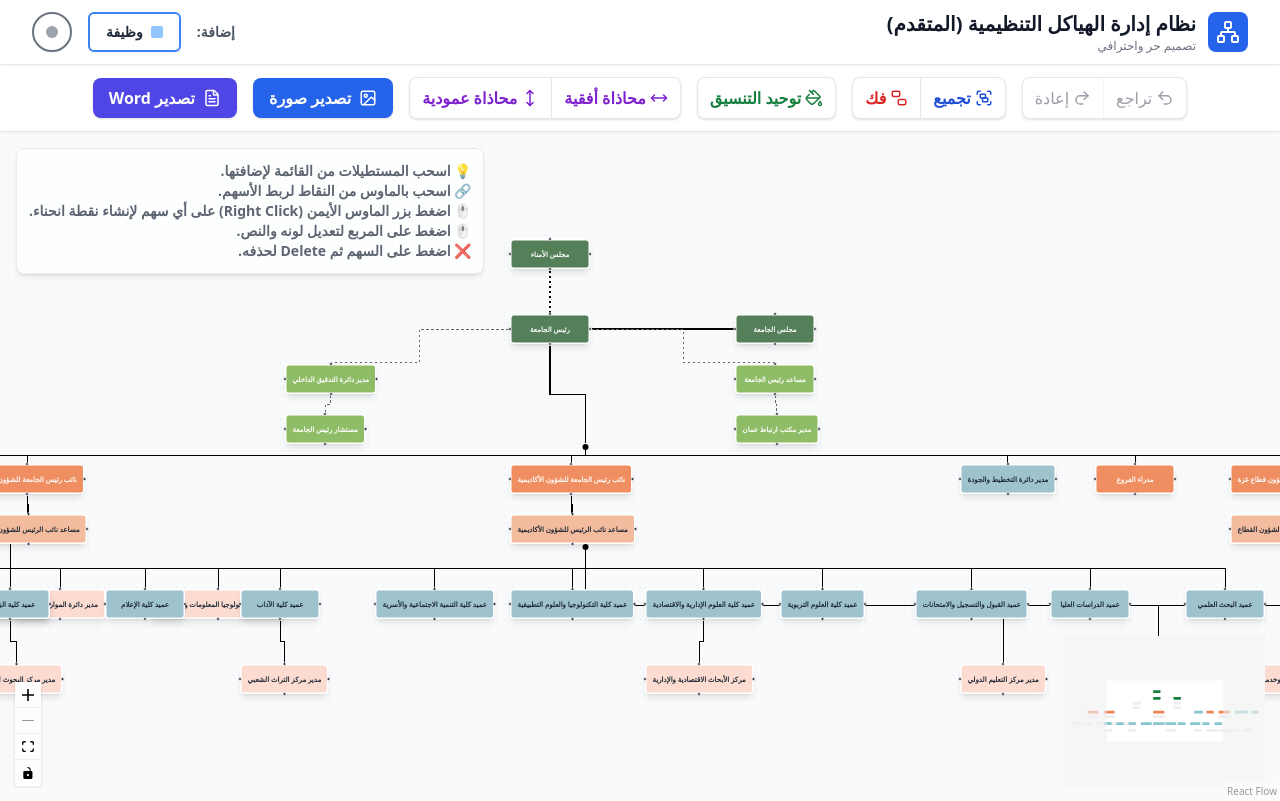
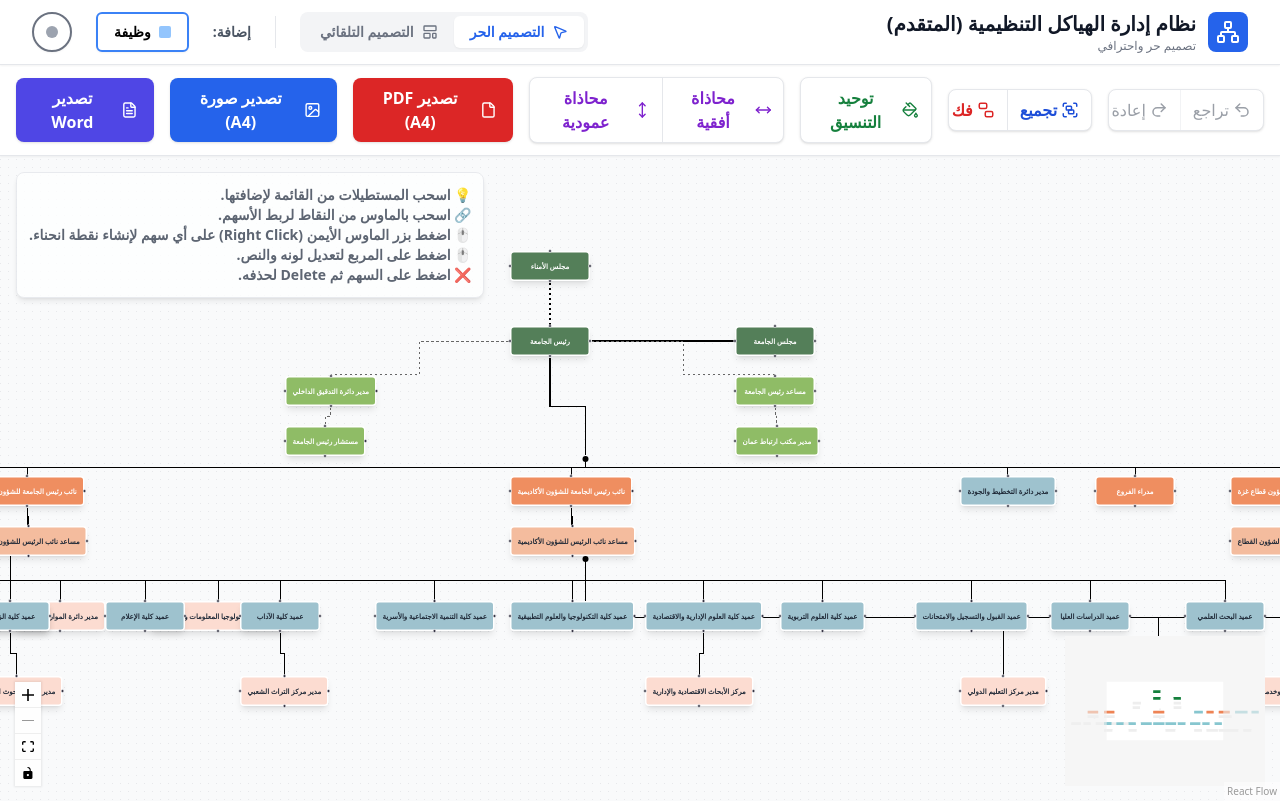
Before and after one commit to abuayham/Abed-Maraqa, a React (Vite) app: page / in a window 1280 px wide. Built offline with nearby package versions, Linux system fonts and the light colour scheme.

Commit message:
Add PDF export, AutoLayout tab, and design changes

```diff
--- a/package.json
+++ b/package.json
@@ -17,6 +17,7 @@
     "exceljs": "^4.4.0",
     "file-saver": "^2.0.5",
     "html-to-image": "^1.11.13",
+    "jspdf": "^4.2.1",
     "lucide-react": "^1.27.0",
     "react": "^19.2.7",
     "react-dom": "^19.2.7",
--- a/src/App.tsx
+++ b/src/App.tsx
@@ -1,7 +1,11 @@
-import { Network } from 'lucide-react';
+import { useState } from 'react';
+import { Network, LayoutTemplate, MousePointer2 } from 'lucide-react';
 import { ReactFlowChart } from './ReactFlowChart';
+import { AutoLayoutChart } from './AutoLayoutChart';
 
 function App() {
+  const [activeTab, setActiveTab] = useState<'free' | 'auto'>('free');
+
   return (
     <div className="min-h-screen bg-gray-50 flex flex-col font-sans" dir="rtl">
       {/* Header */}
@@ -17,14 +21,40 @@ function App() {
             </div>
           </div>
 
-          <div className="flex items-center gap-4">
+          <div className="flex items-center gap-6">
+
+            {/* Tabs */}
+            <div className="flex bg-gray-100 p-1 rounded-lg">
+              <button
+                onClick={() => setActiveTab('free')}
+                className={`flex items-center gap-2 px-4 py-1.5 rounded-md text-sm font-bold transition-colors ${
+                  activeTab === 'free' ? 'bg-white text-blue-600 shadow-sm' : 'text-gray-500 hover:text-gray-700'
+                }`}
+              >
+                <MousePointer2 size={16} />
+                التصميم الحر
+              </button>
+              <button
+                onClick={() => setActiveTab('auto')}
+                className={`flex items-center gap-2 px-4 py-1.5 rounded-md text-sm font-bold transition-colors ${
+                  activeTab === 'auto' ? 'bg-white text-blue-600 shadow-sm' : 'text-gray-500 hover:text-gray-700'
+                }`}
+              >
+                <LayoutTemplate size={16} />
+                التصميم التلقائي
+              </button>
+            </div>
+
+            <div className="w-px h-8 bg-gray-200"></div>
+
             <div className="text-sm font-bold text-gray-600">إضافة:</div>
 
             {/* Draggable Rectangle */}
             <div
-              className="cursor-grab bg-white border-2 border-blue-500 rounded-md px-4 py-2 text-sm font-bold shadow-sm hover:shadow-md transition-shadow text-gray-800 flex items-center gap-2"
-              draggable
+              className={`bg-white border-2 border-blue-500 rounded-md px-4 py-2 text-sm font-bold flex items-center gap-2 ${activeTab === 'free' ? 'cursor-grab shadow-sm hover:shadow-md' : 'opacity-50 cursor-not-allowed'}`}
+              draggable={activeTab === 'free'}
               onDragStart={(e) => {
+                if (activeTab !== 'free') return;
                 e.dataTransfer.setData('application/reactflow', 'orgNode');
                 e.dataTransfer.setData('application/nodecolor', 'blue-light');
                 e.dataTransfer.setData('application/nodetitle', 'مسمى وظيفي جديد');
@@ -37,10 +67,11 @@ function App() {
 
             {/* Draggable Routing Node */}
             <div
-              className="cursor-grab bg-white border-2 border-gray-500 rounded-full w-10 h-10 flex items-center justify-center shadow-sm hover:shadow-md transition-shadow"
-              draggable
+              className={`bg-white border-2 border-gray-500 rounded-full w-10 h-10 flex items-center justify-center ${activeTab === 'free' ? 'cursor-grab shadow-sm hover:shadow-md' : 'opacity-50 cursor-not-allowed'}`}
+              draggable={activeTab === 'free'}
               title="مفصل أسهم (لتفرع الخطوط)"
               onDragStart={(e) => {
+                if (activeTab !== 'free') return;
                 e.dataTransfer.setData('application/reactflow', 'routingNode');
                 e.dataTransfer.effectAllowed = 'move';
               }}
@@ -53,8 +84,8 @@ function App() {
       </header>
 
       {/* Main Content Area */}
-      <main className="flex-1 w-full h-[calc(100vh-64px)]">
-        <ReactFlowChart />
+      <main className="flex-1 w-full h-[calc(100vh-64px)] relative">
+        {activeTab === 'free' ? <ReactFlowChart /> : <AutoLayoutChart />}
       </main>
     </div>
   );
--- /dev/null
+++ b/src/AutoLayoutChart.tsx
@@ -0,0 +1,120 @@
+import { useEffect } from 'react';
+import {
+  ReactFlow,
+  MiniMap,
+  Controls,
+  Background,
+  useNodesState,
+  useEdgesState,
+  Panel,
+} from '@xyflow/react';
+import dagre from 'dagre';
+import '@xyflow/react/dist/style.css';
+
+import { initialNodes, initialEdges } from './initialOrgData';
+import CustomOrgNode from './CustomOrgNode';
+import RoutingNode from './RoutingNode';
+import AdjustableStepEdge from './AdjustableStepEdge';
+
+const nodeTypes = {
+  orgNode: CustomOrgNode,
+  routingNode: RoutingNode,
+};
+
+const edgeTypes = {
+  step: AdjustableStepEdge,
+};
+
+const LOCAL_STORAGE_KEY = 'org-chart-flow';
+
+const dagreGraph = new dagre.graphlib.Graph();
+dagreGraph.setDefaultEdgeLabel(() => ({}));
+
+const getLayoutedElements = (nodes: any[], edges: any[], direction = 'TB') => {
+  const isHorizontal = direction === 'LR';
+  dagreGraph.setGraph({ rankdir: direction, nodesep: 60, ranksep: 100 });
+
+  nodes.forEach((node) => {
+    const w = node.type === 'routingNode' ? 10 : 250;
+    const h = node.type === 'routingNode' ? 10 : 100;
+    dagreGraph.setNode(node.id, { width: w, height: h });
+  });
+
+  edges.forEach((edge) => {
+    dagreGraph.setEdge(edge.source, edge.target);
+  });
+
+  dagre.layout(dagreGraph);
+
+  const newNodes = nodes.map((node) => {
+    const nodeWithPosition = dagreGraph.node(node.id);
+    const newNode = {
+      ...node,
+      targetPosition: isHorizontal ? 'left' : 'top',
+      sourcePosition: isHorizontal ? 'right' : 'bottom',
+      position: {
+        x: nodeWithPosition.x - (node.type === 'routingNode' ? 5 : 125),
+        y: nodeWithPosition.y - (node.type === 'routingNode' ? 5 : 50),
+      },
+      draggable: false,
+    };
+    return newNode;
+  });
+
+  return { nodes: newNodes, edges };
+};
+
+export const AutoLayoutChart = () => {
+  const [nodes, setNodes] = useNodesState<any>([]);
+  const [edges, setEdges] = useEdgesState<any>([]);
+
+  useEffect(() => {
+    const restoreFlow = () => {
+      const stored = localStorage.getItem(LOCAL_STORAGE_KEY);
+      let loadedNodes = initialNodes;
+      let loadedEdges = initialEdges;
+      if (stored) {
+        const flow = JSON.parse(stored);
+        if (flow && flow.nodes) loadedNodes = flow.nodes;
+        if (flow && flow.edges) loadedEdges = flow.edges;
+      }
+
+      const { nodes: layoutedNodes, edges: layoutedEdges } = getLayoutedElements(
+        loadedNodes,
+        loadedEdges,
+        'TB'
+      );
+      setNodes([...layoutedNodes]);
+      setEdges([...layoutedEdges]);
+    };
+
+    restoreFlow();
+  }, [setNodes, setEdges]);
+
+  return (
+    <div className="w-full h-full bg-slate-50">
+      <ReactFlow
+        nodes={nodes}
+        edges={edges}
+        nodeTypes={nodeTypes}
+        edgeTypes={edgeTypes}
+        fitView
+        dir="ltr"
+        nodesConnectable={false}
+        nodesDraggable={false}
+        elementsSelectable={false}
+      >
+        <Background gap={20} size={1} color="#e2e8f0" />
+        <Controls />
+        <MiniMap zoomable pannable />
+        <Panel position="top-right" className="bg-white p-4 rounded-xl shadow-lg border border-gray-100 max-w-sm">
+          <h3 className="font-bold text-lg mb-2 text-blue-800">التصميم التلقائي (Auto Layout)</h3>
+          <p className="text-sm text-gray-600 leading-relaxed">
+            هذا العرض يقوم بترتيب العقد بشكل شجري عمودي بطريقة آلية، باستخدام نفس البيانات الخاصة بالتصميم الحر.
+            لا يمكن التعديل هنا لضمان الحفاظ على التناسق.
+          </p>
+        </Panel>
+      </ReactFlow>
+    </div>
+  );
+};
--- a/src/ReactFlowChart.tsx
+++ b/src/ReactFlowChart.tsx
@@ -17,8 +17,8 @@ import CustomOrgNode from './CustomOrgNode';
 import RoutingNode from './RoutingNode';
 import AdjustableStepEdge from './AdjustableStepEdge';
 
-import { exportToImage, exportToWord } from './exportUtils';
-import { Image as ImageIcon, FileText, Undo2, Redo2, Group as GroupIcon, Ungroup, PaintBucket, MoveHorizontal, MoveVertical } from 'lucide-react';
+import { exportToImage, exportToWord, exportToPdf } from './exportUtils';
+import { Image as ImageIcon, FileText, File, Undo2, Redo2, Group as GroupIcon, Ungroup, PaintBucket, MoveHorizontal, MoveVertical } from 'lucide-react';
 
 import { initialNodes, initialEdges } from './initialOrgData';
 
@@ -474,11 +474,18 @@ const ReactFlowChartInner = () => {
         </div>
 
         <button
+          onClick={() => exportToPdf()}
+          className="flex items-center gap-2 px-4 py-2 bg-red-600 text-white rounded-lg shadow hover:bg-red-700 font-bold transition-colors"
+        >
+          <File size={18} />
+          تصدير PDF (A4)
+        </button>
+        <button
           onClick={() => exportToImage('react-flow')}
           className="flex items-center gap-2 px-4 py-2 bg-blue-600 text-white rounded-lg shadow hover:bg-blue-700 font-bold transition-colors"
         >
           <ImageIcon size={18} />
-          تصدير صورة
+          تصدير صورة (A4)
         </button>
         <button
           onClick={() => exportToWord(nodes, edges)}
--- a/src/exportUtils.ts
+++ b/src/exportUtils.ts
@@ -2,20 +2,20 @@ import { toPng } from 'html-to-image';
 import { saveAs } from 'file-saver';
 import { Document, Packer, Paragraph, HeadingLevel, AlignmentType } from 'docx';
 import * as XLSX from 'xlsx';
+import jsPDF from 'jspdf';
 import type { Node, Edge } from '@xyflow/react';
 
-// --- Export to Image ---
-export const exportToImage = async (_elementId: string) => {
+// --- Export to Image & PDF ---
+const getA4ExportData = async (): Promise<{ dataUrl: string, orientation: 'p' | 'l', targetWidth: number, targetHeight: number } | null> => {
   const el = document.querySelector('.react-flow__viewport') as HTMLElement;
   if (!el) {
     alert('لم يتم العثور على الرسمة!');
-    return;
+    return null;
   }
 
   try {
-    // 1. Calculate bounding box of all nodes
     const nodes = document.querySelectorAll('.react-flow__node');
-    if (nodes.length === 0) return;
+    if (nodes.length === 0) return null;
 
     let minX = Infinity, minY = Infinity, maxX = -Infinity, maxY = -Infinity;
     nodes.forEach(n => {
@@ -37,15 +37,36 @@ export const exportToImage = async (_elementId: string) => {
     const width = maxX - minX + padding * 2;
     const height = maxY - minY + padding * 2;
 
+    let targetWidth = width;
+    let targetHeight = height;
+    const A4_RATIO = 1.41421356;
+
+    if (width >= height) {
+      if (width / height > A4_RATIO) {
+        targetHeight = width / A4_RATIO;
+      } else {
+        targetWidth = height * A4_RATIO;
+      }
+    } else {
+      if (height / width > A4_RATIO) {
+        targetWidth = height / A4_RATIO;
+      } else {
+        targetHeight = width * A4_RATIO;
+      }
+    }
+
+    const offsetX = (targetWidth - width) / 2;
+    const offsetY = (targetHeight - height) / 2;
+
     const dataUrl = await toPng(el, {
       quality: 1,
       backgroundColor: '#f8f9fa',
-      width,
-      height,
+      width: targetWidth,
+      height: targetHeight,
       style: {
-        width: `${width}px`,
-        height: `${height}px`,
-        transform: `translate(${-minX + padding}px, ${-minY + padding}px) scale(1)`
+        width: `${targetWidth}px`,
+        height: `${targetHeight}px`,
+        transform: `translate(${-minX + padding + offsetX}px, ${-minY + padding + offsetY}px) scale(1)`
       },
       filter: (node: any) => {
         if (node?.classList?.contains('hide-on-export')) {
@@ -54,10 +75,41 @@ export const exportToImage = async (_elementId: string) => {
         return true;
       }
     });
-    saveAs(dataUrl, 'org-chart.png');
+
+    return { dataUrl, orientation: targetWidth > targetHeight ? 'l' : 'p', targetWidth, targetHeight };
   } catch (err) {
-    console.error('Failed to export image', err);
-    alert('حدث خطأ أثناء تصدير الصورة');
+    console.error('Failed to generate export data', err);
+    alert('حدث خطأ أثناء معالجة الرسمة');
+    return null;
+  }
+};
+
+export const exportToImage = async (_elementId: string) => {
+  const result = await getA4ExportData();
+  if (result) {
+    saveAs(result.dataUrl, 'org-chart.png');
+  }
+};
+
+export const exportToPdf = async () => {
+  const result = await getA4ExportData();
+  if (!result) return;
+
+  try {
+    const pdf = new jsPDF({
+      orientation: result.orientation,
+      unit: 'mm',
+      format: 'a4'
+    });
+
+    const pdfWidth = result.orientation === 'p' ? 210 : 297;
+    const pdfHeight = result.orientation === 'p' ? 297 : 210;
+
+    pdf.addImage(result.dataUrl, 'PNG', 0, 0, pdfWidth, pdfHeight);
+    pdf.save('org-chart.pdf');
+  } catch (err) {
+    console.error('Failed to export PDF', err);
+    alert('حدث خطأ أثناء تصدير PDF');
   }
 };
 
```
Also changed, not shown: 1 other file (tests, documents, lock files or other folders).
